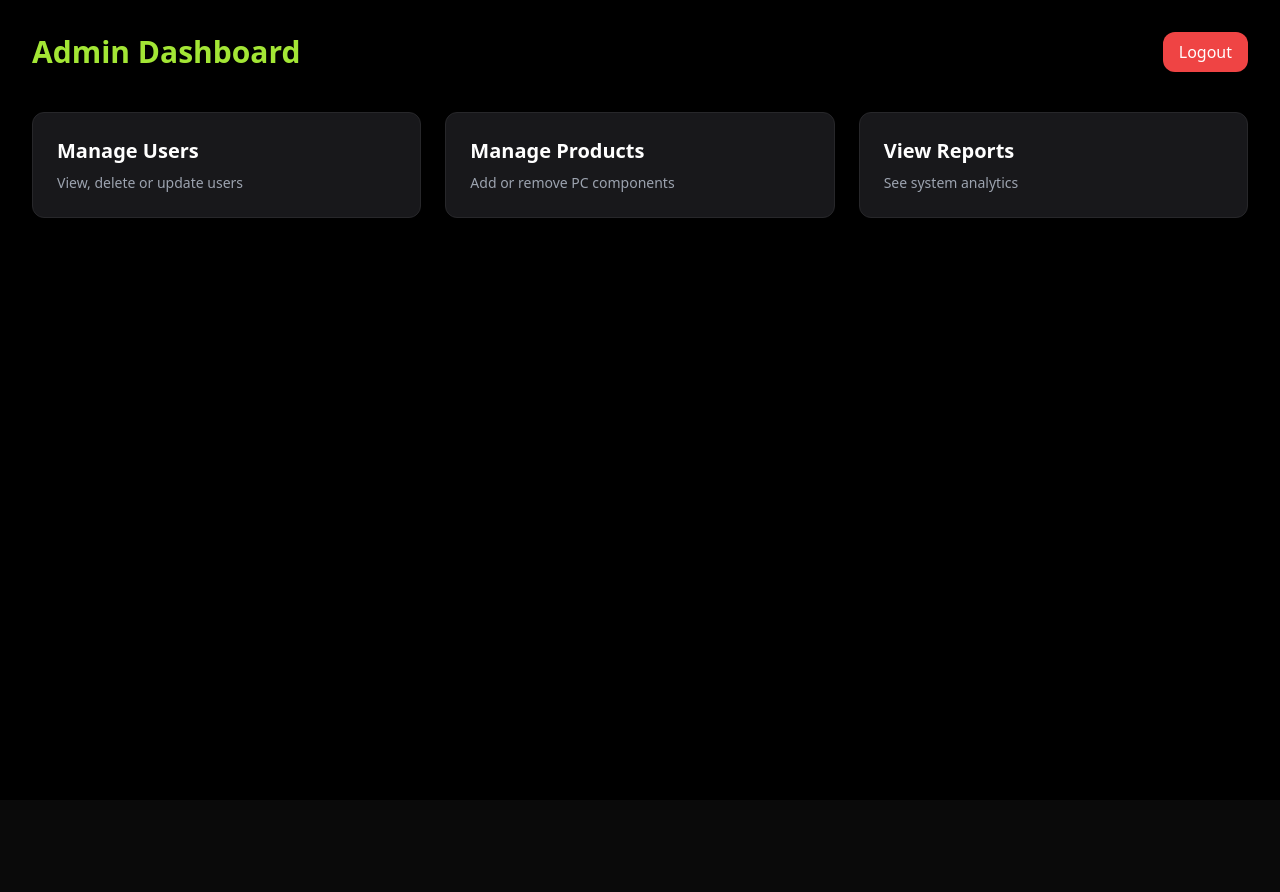
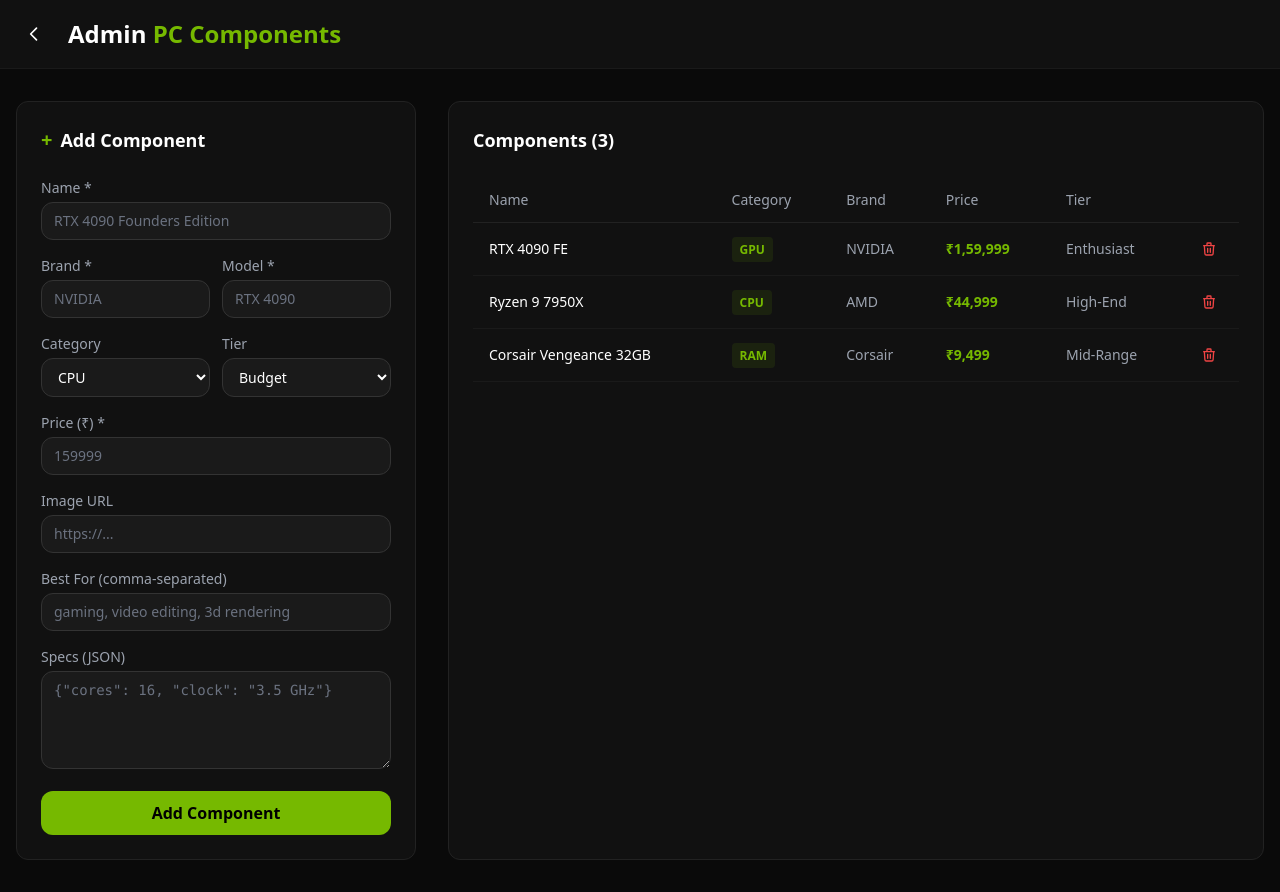
Before and after one commit to NitikGit/DraftMyPC, a React app in the folder frontend/: page /admin in a window 1280 px wide. Before the commit the page ends 800 px from the top, so only its background shows below. Built offline with nearby package versions, Linux system fonts and the light colour scheme; sample sign-in values are in the browser's storage; the HTML template or start-up script is replaced by a standard one.

Commit message:
final Admindashboard UI

```diff
--- a/frontend/src/pages/AdminDashboard.jsx
+++ b/frontend/src/pages/AdminDashboard.jsx
@@ -1,52 +1,193 @@
 import { useNavigate } from "react-router-dom";
+export default function Admin() {
+  return (
+    <div className="min-h-screen bg-[#0a0a0a] text-white">
 
-export default function AdminDashboard() {
-  const navigate = useNavigate();
+      <div className="border-b border-[#1a1a1a] bg-[#111]">
+        <div className="max-w-7xl mx-auto px-4 py-4 flex items-center gap-4">
+          <button className="p-2 rounded hover:bg-[#1a1a1a] transition">
+            <svg xmlns="http://www.w3.org/2000/svg" className="h-5 w-5" fill="none" viewBox="0 0 24 24" stroke="currentColor"><path strokeLinecap="round" strokeLinejoin="round" strokeWidth={2} d="M15 19l-7-7 7-7" /></svg>
+          </button>
+          <h1 className="text-2xl font-bold">
+            Admin  <span className="text-[#76b900]">PC Components</span>
+          </h1>
+        </div>
+      </div>
 
-  const handleLogout = () => {
-    localStorage.removeItem("role");
-    navigate("/signin");
-  };
+      <div className="max-w-7xl mx-auto px-4 py-8 grid lg:grid-cols-[400px_1fr] gap-8">
 
-  return (
-    <div className="min-h-screen bg-black text-white p-8">
+        <div className="bg-[#111] border border-[#222] rounded-xl p-6 h-fit">
+          <h2 className="text-lg font-semibold mb-6 flex items-center gap-2">
+            <span className="text-[#76b900] text-xl">+</span> Add Component
+          </h2>
 
-      <div className="flex justify-between items-center mb-10">
-        <h1 className="text-3xl font-bold text-lime-400">
-          Admin Dashboard
-        </h1>
+          <form className="space-y-4">
+            <div>
+              <label className="block text-sm text-gray-400 mb-1">Name *</label>
+              <input
+                type="text"
+                placeholder="RTX 4090 Founders Edition"
+                className="w-full bg-[#1a1a1a] border border-[#333] rounded-lg px-3 py-2 text-sm text-white placeholder-gray-500 focus:outline-none focus:border-[#76b900]"
+              />
+            </div>
+
+            <div className="grid grid-cols-2 gap-3">
+              <div>
+                <label className="block text-sm text-gray-400 mb-1">Brand *</label>
+                <input
+                  type="text"
+                  placeholder="NVIDIA"
+                  className="w-full bg-[#1a1a1a] border border-[#333] rounded-lg px-3 py-2 text-sm text-white placeholder-gray-500 focus:outline-none focus:border-[#76b900]"
+                />
+              </div>
+              <div>
+                <label className="block text-sm text-gray-400 mb-1">Model *</label>
+                <input
+                  type="text"
+                  placeholder="RTX 4090"
+                  className="w-full bg-[#1a1a1a] border border-[#333] rounded-lg px-3 py-2 text-sm text-white placeholder-gray-500 focus:outline-none focus:border-[#76b900]"
+                />
+              </div>
+            </div>
+
+            <div className="grid grid-cols-2 gap-3">
+              <div>
+                <label className="block text-sm text-gray-400 mb-1">Category</label>
+                <select className="w-full bg-[#1a1a1a] border border-[#333] rounded-lg px-3 py-2 text-sm text-white focus:outline-none focus:border-[#76b900]">
+                  <option value="cpu">CPU</option>
+                  <option value="gpu">GPU</option>
+                  <option value="motherboard">MOTHERBOARD</option>
+                  <option value="ram">RAM</option>
+                  <option value="storage">STORAGE</option>
+                  <option value="psu">PSU</option>
+                  <option value="case">CASE</option>
+                  <option value="cooler">COOLER</option>
+                </select>
+              </div>
+              <div>
+                <label className="block text-sm text-gray-400 mb-1">Tier</label>
+                <select className="w-full bg-[#1a1a1a] border border-[#333] rounded-lg px-3 py-2 text-sm text-white focus:outline-none focus:border-[#76b900]">
+                  <option value="budget">Budget</option>
+                  <option value="mid-range">Mid-Range</option>
+                  <option value="high-end">High-End</option>
+                  <option value="enthusiast">Enthusiast</option>
+                </select>
+              </div>
+            </div>
+
+            <div>
+              <label className="block text-sm text-gray-400 mb-1">Price (₹) *</label>
+              <input
+                type="number"
+                placeholder="159999"
+                className="w-full bg-[#1a1a1a] border border-[#333] rounded-lg px-3 py-2 text-sm text-white placeholder-gray-500 focus:outline-none focus:border-[#76b900]"
+              />
+            </div>
+
+            <div>
+              <label className="block text-sm text-gray-400 mb-1">Image URL</label>
+              <input
+                type="text"
+                placeholder="https://..."
+                className="w-full bg-[#1a1a1a] border border-[#333] rounded-lg px-3 py-2 text-sm text-white placeholder-gray-500 focus:outline-none focus:border-[#76b900]"
+              />
+            </div>
+
+            <div>
+              <label className="block text-sm text-gray-400 mb-1">Best For (comma-separated)</label>
+              <input
+                type="text"
+                placeholder="gaming, video editing, 3d rendering"
+                className="w-full bg-[#1a1a1a] border border-[#333] rounded-lg px-3 py-2 text-sm text-white placeholder-gray-500 focus:outline-none focus:border-[#76b900]"
+              />
+            </div>
+
+            <div>
+              <label className="block text-sm text-gray-400 mb-1">Specs (JSON)</label>
+              <textarea
+                rows={4}
+                placeholder='{"cores": 16, "clock": "3.5 GHz"}'
+                className="w-full bg-[#1a1a1a] border border-[#333] rounded-lg px-3 py-2 text-sm text-white placeholder-gray-500 font-mono focus:outline-none focus:border-[#76b900]"
+              />
+            </div>
 
             <button
-          onClick={handleLogout}
-          className="bg-red-500 px-4 py-2 rounded-lg hover:bg-red-600"
+              type="submit"
+              className="w-full bg-[#76b900] hover:bg-[#8ad000] text-black font-semibold py-2.5 rounded-lg transition-all hover:shadow-[0_0_20px_rgba(118,185,0,0.3)]"
             >
-          Logout
+              Add Component
             </button>
+          </form>
         </div>
 
-      <div className="grid md:grid-cols-3 gap-6">
 
-        <div className="bg-zinc-900 p-6 rounded-xl border border-zinc-800">
-          <h2 className="text-xl font-semibold mb-2">Manage Users</h2>
-          <p className="text-gray-400 text-sm">
-            View, delete or update users
-          </p>
+        <div className="bg-[#111] border border-[#222] rounded-xl p-6">
+          <h2 className="text-lg font-semibold mb-6">Components (3)</h2>
+
+          <div className="overflow-x-auto">
+            <table className="w-full text-sm">
+              <thead>
+                <tr className="border-b border-[#222]">
+                  <th className="text-left py-3 px-4 text-gray-400 font-medium">Name</th>
+                  <th className="text-left py-3 px-4 text-gray-400 font-medium">Category</th>
+                  <th className="text-left py-3 px-4 text-gray-400 font-medium">Brand</th>
+                  <th className="text-left py-3 px-4 text-gray-400 font-medium">Price</th>
+                  <th className="text-left py-3 px-4 text-gray-400 font-medium">Tier</th>
+                  <th className="py-3 px-4 w-12"></th>
+                </tr>
+              </thead>
+              <tbody>
+
+                <tr className="border-b border-[#1a1a1a] hover:bg-[#1a1a1a]/50 transition">
+                  <td className="py-3 px-4 font-medium">RTX 4090 FE</td>
+                  <td className="py-3 px-4">
+                    <span className="px-2 py-1 rounded bg-[#76b900]/10 text-[#76b900] text-xs font-semibold uppercase">GPU</span>
+                  </td>
+                  <td className="py-3 px-4 text-gray-400">NVIDIA</td>
+                  <td className="py-3 px-4 text-[#76b900] font-semibold">₹1,59,999</td>
+                  <td className="py-3 px-4 text-gray-400 capitalize">Enthusiast</td>
+                  <td className="py-3 px-4">
+                    <button className="p-1.5 rounded hover:bg-red-500/10 text-red-500 transition">
+                      <svg xmlns="http://www.w3.org/2000/svg" className="h-4 w-4" fill="none" viewBox="0 0 24 24" stroke="currentColor"><path strokeLinecap="round" strokeLinejoin="round" strokeWidth={2} d="M19 7l-.867 12.142A2 2 0 0116.138 21H7.862a2 2 0 01-1.995-1.858L5 7m5 4v6m4-6v6m1-10V4a1 1 0 00-1-1h-4a1 1 0 00-1 1v3M4 7h16" /></svg>
+                    </button>
+                  </td>
+                </tr>
+
+
+                <tr className="border-b border-[#1a1a1a] hover:bg-[#1a1a1a]/50 transition">
+                  <td className="py-3 px-4 font-medium">Ryzen 9 7950X</td>
+                  <td className="py-3 px-4">
+                    <span className="px-2 py-1 rounded bg-[#76b900]/10 text-[#76b900] text-xs font-semibold uppercase">CPU</span>
+                  </td>
+                  <td className="py-3 px-4 text-gray-400">AMD</td>
+                  <td className="py-3 px-4 text-[#76b900] font-semibold">₹44,999</td>
+                  <td className="py-3 px-4 text-gray-400 capitalize">High-End</td>
+                  <td className="py-3 px-4">
+                    <button className="p-1.5 rounded hover:bg-red-500/10 text-red-500 transition">
+                      <svg xmlns="http://www.w3.org/2000/svg" className="h-4 w-4" fill="none" viewBox="0 0 24 24" stroke="currentColor"><path strokeLinecap="round" strokeLinejoin="round" strokeWidth={2} d="M19 7l-.867 12.142A2 2 0 0116.138 21H7.862a2 2 0 01-1.995-1.858L5 7m5 4v6m4-6v6m1-10V4a1 1 0 00-1-1h-4a1 1 0 00-1 1v3M4 7h16" /></svg>
+                    </button>
+                  </td>
+                </tr>
+
+
+                <tr className="border-b border-[#1a1a1a] hover:bg-[#1a1a1a]/50 transition">
+                  <td className="py-3 px-4 font-medium">Corsair Vengeance 32GB</td>
+                  <td className="py-3 px-4">
+                    <span className="px-2 py-1 rounded bg-[#76b900]/10 text-[#76b900] text-xs font-semibold uppercase">RAM</span>
+                  </td>
+                  <td className="py-3 px-4 text-gray-400">Corsair</td>
+                  <td className="py-3 px-4 text-[#76b900] font-semibold">₹9,499</td>
+                  <td className="py-3 px-4 text-gray-400 capitalize">Mid-Range</td>
+                  <td className="py-3 px-4">
+                    <button className="p-1.5 rounded hover:bg-red-500/10 text-red-500 transition">
+                      <svg xmlns="http://www.w3.org/2000/svg" className="h-4 w-4" fill="none" viewBox="0 0 24 24" stroke="currentColor"><path strokeLinecap="round" strokeLinejoin="round" strokeWidth={2} d="M19 7l-.867 12.142A2 2 0 0116.138 21H7.862a2 2 0 01-1.995-1.858L5 7m5 4v6m4-6v6m1-10V4a1 1 0 00-1-1h-4a1 1 0 00-1 1v3M4 7h16" /></svg>
+                    </button>
+                  </td>
+                </tr>
+              </tbody>
+            </table>
           </div>
-
-        <div className="bg-zinc-900 p-6 rounded-xl border border-zinc-800">
-          <h2 className="text-xl font-semibold mb-2">Manage Products</h2>
-          <p className="text-gray-400 text-sm">
-            Add or remove PC components
-          </p>
         </div>
-
-        <div className="bg-zinc-900 p-6 rounded-xl border border-zinc-800">
-          <h2 className="text-xl font-semibold mb-2">View Reports</h2>
-          <p className="text-gray-400 text-sm">
-            See system analytics
-          </p>
-        </div>
-
       </div>
     </div>
   );
```
Lines whose indentation alone changed are shown as unchanged.
